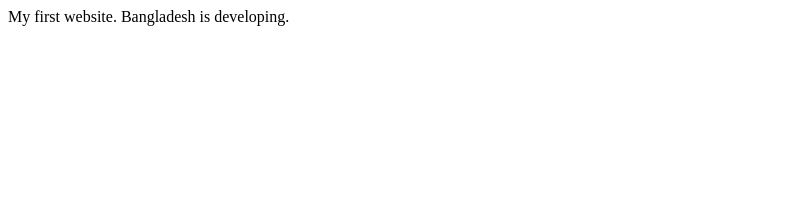
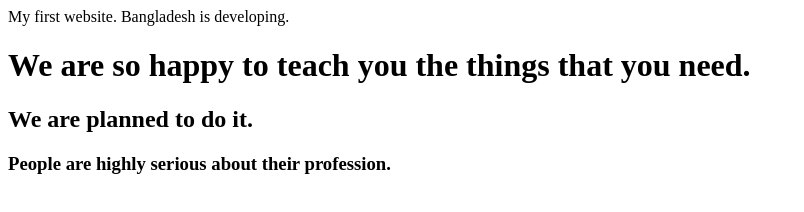
Before and after one commit to EngrNayeemHossain/my-first-repo, a plain HTML site: page index.html in a window 1280 px wide. Shown: the whole page, without its empty margins (0-804 px from the left). Drawn offline with Linux system fonts and the light colour scheme.

Commit message:
added headings

```diff
--- a/index.html
+++ b/index.html
@@ -9,5 +9,8 @@
 <body>
     My first website.
     Bangladesh is developing.
+    <h1>We are so happy to teach you the things that you need.</h1>
+    <h2>We are planned to do it.</h2>
+    <h3>People are highly serious about their profession.</h3>
 </body>
 </html>
```
